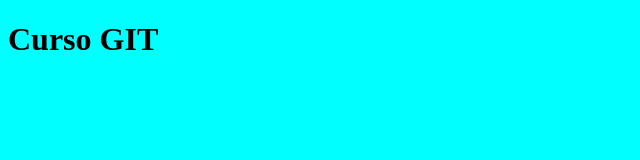
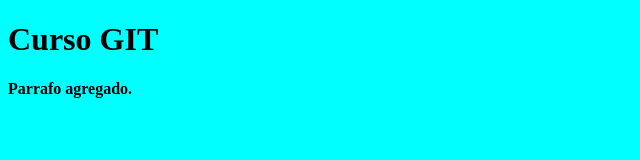
Before and after one commit to SergioArceDS/PruebaGit, a plain HTML site: page index.html in a window 1280 px wide. Shown: the whole page, without its empty margins (0-640 px from the left). Drawn offline with Linux system fonts and the light colour scheme; files that its build step writes are made by us from their sources.

Commit message:
Update index.html

```diff
--- a/index.html
+++ b/index.html
@@ -9,5 +9,6 @@
 </head>
 <body>
     <h1>Curso GIT</h1>
+    <p>Parrafo agregado.</p>
 </body>
 </html>
```
